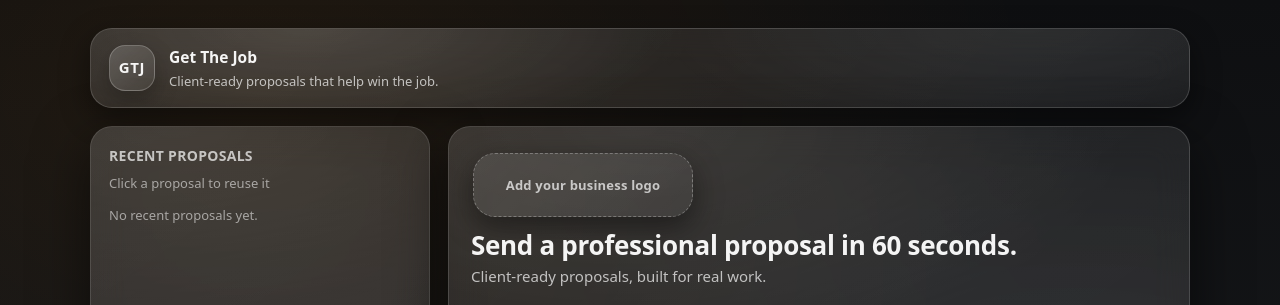
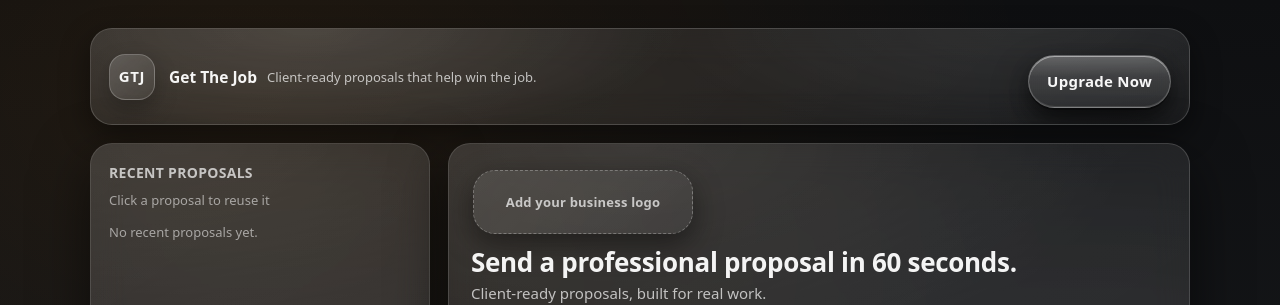
Before and after one commit to Voyaga/proposal60, a Flask app: page /app in a window 1280 px wide. Shown: the top 305 px of the page. Run offline with Flask 3, Linux system fonts and the light colour scheme.

Commit message:
Add files via upload

```diff
--- a/static/style2.css
+++ b/static/style2.css
@@ -122,16 +122,21 @@ a:hover{ text-decoration:underline; }
 .brand-mark{
   width: 46px;
   height: 46px;
-  display:grid;
-  place-items:center;
+  display: flex;
+  align-items: center;
+  justify-content: center;
+
   border-radius: 16px;
   background:
     linear-gradient(135deg, rgba(255,255,255,.18), rgba(255,255,255,.06));
   border: 1px solid rgba(255,255,255,.22);
   box-shadow: 0 10px 22px rgba(0,0,0,.25);
+
   font-weight: 800;
   letter-spacing: .6px;
+  line-height: 1;          /* ← key fix */
 }
+
 
 .brand-name{
   font-size: 15.5px;
@@ -143,6 +148,35 @@ a:hover{ text-decoration:underline; }
   font-size: 13px;
   color: var(--muted);
 }
+
+.brand {
+  display: flex;
+  align-items: center;
+  justify-content: space-between;
+}
+
+.brand-left {
+  display: flex;
+  align-items: center;
+  gap: 14px;
+}
+
+.brand-left > div {
+  display: flex;
+  align-items: center;
+  gap: 10px;
+}
+
+.brand-tag {
+  margin: 0;
+  white-space: nowrap;
+}
+
+.brand-upgrade {
+  margin-left: auto;
+  white-space: nowrap;
+}
+
 
 /* Main two-column glass “board” */
 .layout{
@@ -559,7 +593,7 @@ form > label:first-of-type{
 
 
 .billing-wrap {
-  margin-top: 5px;
+  margin-top: 500px;
   width: 25%;
   min-width: 280px;   /* prevents it getting unusably small */
      /* centers it */
--- a/templates/admin_analytics.html
+++ b/templates/admin_analytics.html
@@ -5,7 +5,7 @@
   <meta name="viewport" content="width=device-width, initial-scale=1">
   <title>Analytics — Get The Job</title>
   <link rel="icon" href="/static/favicon.ico">
-  <link rel="stylesheet" href="/static/style.css">
+  <link rel="stylesheet" href="/static/style2.css">
 </head>
 
 <body>
--- a/templates/home.html
+++ b/templates/home.html
@@ -18,13 +18,22 @@
   {% endif %}
 
   <!-- Brand -->
-  <div class="brand">
+ <div class="brand">
+  <div class="brand-left">
     <div class="brand-mark">GTJ</div>
     <div>
       <div class="brand-name">Get The Job</div>
       <div class="brand-tag">Client-ready proposals that help win the job.</div>
     </div>
   </div>
+
+  {% if not is_pro %}
+    <a href="/upgrade" class="btn hero-cta brand-upgrade">
+      Upgrade Now
+    </a>
+  {% endif %}
+</div>
+
 
   <div class="layout">
 
--- a/templates/landing.html
+++ b/templates/landing.html
@@ -6,6 +6,7 @@
   <title>Get The Job — Write Better Quotes Faster</title>
   <meta name="description" content="Professional quotes in under a minute. Built for trades and service businesses." />
   <link rel="icon" href="/static/favicon.ico">
+
   <link rel="stylesheet" href="/static/style.css">
 </head>
 
--- a/templates/upgrade.html
+++ b/templates/upgrade.html
@@ -7,7 +7,7 @@
   <meta name="description" content="Unlimited professional proposals and PDF exports." />
   <link rel="icon" href="/static/favicon.ico">
   <link rel="stylesheet" href="/static/style2.css">
-  <link rel="stylesheet" href="/static/style.css">
+
 
 </head>
 
--- a/templates/upgrade_success.html
+++ b/templates/upgrade_success.html
@@ -3,7 +3,7 @@
 <head>
   <meta charset="utf-8">
   <title>You're Pro — Get The Job</title>
-  <link rel="stylesheet" href="/static/style.css">
+  <link rel="stylesheet" href="/static/style2.css">
 </head>
 
 <body>
```
Also changed, not shown: static/style.css (+16 -37 lines).
